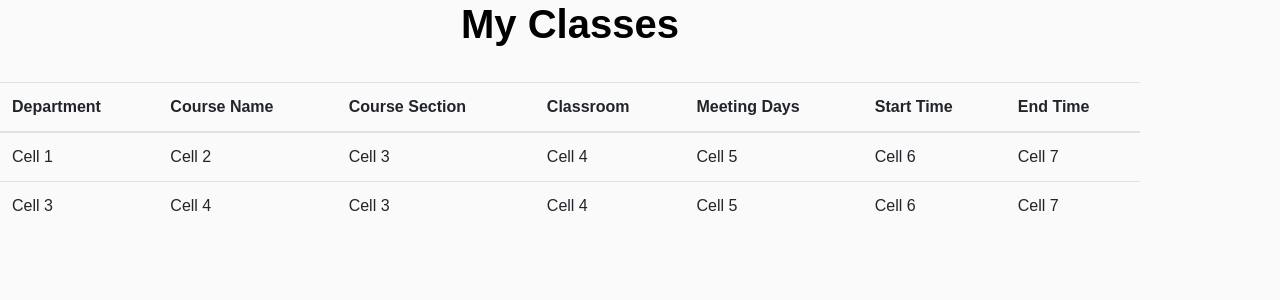
After one commit to Nathan-LS/DataSystems_StudentProfManagementSystem, a PHP site: page /additional/views/view_profSections.html in a window 1280 px wide. The commit adds this page. Shown: the top 300 px of the page. Run offline with PHP 8.4, Linux system fonts and the light colour scheme.

Commit message:
Changed table layout for professors and student.  Added first part of table views.

```diff
--- a/SQL/Create_Root_Prof.sql
+++ b/SQL/Create_Root_Prof.sql
@@ -12,5 +12,5 @@
 -- Dumping data for table `professors` creates our first root professor with an ID of 0. Use login ID 0 to login. You should delete this professor after creating more
 --
 
-INSERT INTO `professors` (`p_ssn`, `p_fname`, `p_lname`, `p_phone`, `p_sex`, `p_title`, `p_salary`) VALUES
-(0, 'Root', 'Professor', '0', 'male', 'Full_Professor', 0000000000);
+INSERT INTO `professors` (`p_ssn`, `p_name`, `p_phone`, `p_sex`, `p_title`, `p_salary`) VALUES
+  (0, 'Root Professor', '0', 'male', 'Full_Professor', 0000000000);
--- a/additional/forms/add_profDegree.php
+++ b/additional/forms/add_profDegree.php
@@ -10,7 +10,7 @@
             require_once(dirname(__FILE__) . "/../../php_actions/getItems.php");
             foreach (getProfessors() as $result) {
                 $ssn = $result['p_ssn'];
-                $name = $result['p_fname'] . " " . $result{'p_lname'};
+                $name = $result['p_name'];
                 echo "<option value=\"$ssn\">$name</option>";
             }
             ?>
--- a/additional/forms/create_department.php
+++ b/additional/forms/create_department.php
@@ -20,7 +20,7 @@
                     require_once(dirname(__FILE__) . "/../../php_actions/getItems.php");
                     foreach (getProfessors() as $result) {
                         $ssn = $result['p_ssn'];
-                        $name = $result['p_fname'] . " " . $result{'p_lname'};
+                        $name = $result['p_name'];
                         echo "<option value=\"$ssn\">$name</option>";
                     }
                     ?>
--- a/additional/forms/create_section.php
+++ b/additional/forms/create_section.php
@@ -47,7 +47,7 @@
                     require_once(dirname(__FILE__) . "/../../php_actions/getItems.php");
                     foreach (getProfessors() as $result) {
                         $id = $result['p_ssn'];
-                        $name = $result['p_fname'] . " " . $result["p_lname"];
+                        $name = $result['p_name'];
                         echo "<option value=\"$id\">$name</option>";
                     }
                     ?>
--- /dev/null
+++ b/additional/views/view_profSections.html
@@ -0,0 +1,56 @@
+<!DOCTYPE html>
+<html>
+
+<head>
+    <meta charset="utf-8">
+    <meta name="viewport" content="width=device-width, initial-scale=1.0">
+    <title>nav</title>
+    <link rel="stylesheet" href="https://cdnjs.cloudflare.com/ajax/libs/twitter-bootstrap/4.1.0/css/bootstrap.min.css">
+    <link rel="stylesheet" href="https://cdnjs.cloudflare.com/ajax/libs/font-awesome/4.7.0/css/font-awesome.min.css">
+    <link rel="stylesheet" href="../assets/css/sidebar.css">
+    <link rel="stylesheet" href="../assets/css/sidebar1.css">
+</head>
+
+<body>
+<div class="container" id="s_form" style="margin-right:0;margin-left:0;">
+    <h1 class="text-center" style="font-weight:bold;color:rgb(0,0,0);">My Classes</h1>
+    <div style="margin-top:34px;"></div>
+    <div class="table-responsive">
+        <table class="table">
+            <thead>
+            <tr>
+                <th>Department</th>
+                <th>Course Name</th>
+                <th>Course Section</th>
+                <th>Classroom</th>
+                <th>Meeting Days</th>
+                <th>Start Time</th>
+                <th>End Time</th>
+            </tr>
+            </thead>
+            <tbody>
+            <tr>
+                <td>Cell 1</td>
+                <td>Cell 2</td>
+                <td>Cell 3</td>
+                <td>Cell 4</td>
+                <td>Cell 5</td>
+                <td>Cell 6</td>
+                <td>Cell 7</td>
+            </tr>
+            <tr>
+                <td>Cell 3</td>
+                <td>Cell 4</td>
+                <td>Cell 3</td>
+                <td>Cell 4</td>
+                <td>Cell 5</td>
+                <td>Cell 6</td>
+                <td>Cell 7</td>
+            </tr>
+            </tbody>
+        </table>
+    </div>
+</div>
+</body>
+
+</html>
--- a/php_actions/create_professor.php
+++ b/php_actions/create_professor.php
@@ -28,7 +28,7 @@ if ($_SERVER["REQUEST_METHOD"] == "POST"){
         foreach($_POST as $key => $value){
             $_POST[$key] = parse_input($value,true);
         }
-        $sql = $con->prepare("INSERT INTO `professors` (`p_ssn`, `p_fname`, `p_lname`, `p_phone`, `p_sex`, `p_title`, `p_salary`) VALUES (:p_ssn, :p_fname, :p_lname, :p_phone, :p_sex, :p_title, :p_salary)");
+        $sql = $con->prepare("INSERT INTO `professors` (`p_ssn`, `p_name`,`p_address`, `p_phone`, `p_sex`, `p_title`, `p_salary`) VALUES (:p_ssn, :p_name,:p_address, :p_phone, :p_sex, :p_title, :p_salary)");
         $sql->execute($_POST);
         $sql = null;
 
--- a/php_actions/create_student.php
+++ b/php_actions/create_student.php
@@ -28,8 +28,8 @@ if ($_SERVER["REQUEST_METHOD"] == "POST") {
         foreach ($_POST as $key => $value) {
             $_POST[$key] = parse_input($value, true);
         }
-        $sql = $con->prepare("INSERT INTO `student` (`cwid`,`s_fname`,`s_lname`,`s_phone`,`s_address`,`s_city`,`s_state`,`s_zip`,`s_major`)
-            VALUES (:cwid,:s_fname,:s_lname,:s_phone,:s_address,:s_city,:s_state,:s_zip,:s_major)");
+        $sql = $con->prepare("INSERT INTO `student` (`cwid`,`s_fname`,`s_lname`,`s_areaCode`,`s_phone`,`s_address`,`s_city`,`s_state`,`s_zip`,`s_major`)
+            VALUES (:cwid,:s_fname,:s_lname,:s_areaCode,:s_phone,:s_address,:s_city,:s_state,:s_zip,:s_major)");
         $sql->execute($_POST);
         $sql = null;
         $response->setError(false);
--- a/php_actions/login.php
+++ b/php_actions/login.php
@@ -21,11 +21,11 @@ if ($_SERVER["REQUEST_METHOD"] == "POST"){
             $sql->execute(array(login_id=>$_POST['login_id']));
             $row = $sql->fetch();
             if ($row){
-                $_SESSION['fname'] = $row['p_fname'];
-                $_SESSION['lname'] = $row['p_lname'];
+                $_SESSION['fname'] = $row['p_name'];
+                $_SESSION['lname'] = "";
                 $_SESSION["access_level"] = 2;
                 $response->setError(false);
-                $response->setMessage("Hello $row[1] $row[2]. You are now logged in!");
+                $response->setMessage("Hello $row[1]. You are now logged in!");
                 $response->setLink("professor.php");
                 echo $response;
             }
```
Also changed, not shown: SQL/Initial_Import.sql (+19 -18 lines), additional/forms/create_professor.html (+26 -14 lines), additional/forms/create_student.php (+7 -2 lines), professor.php (+6 -1 lines).
